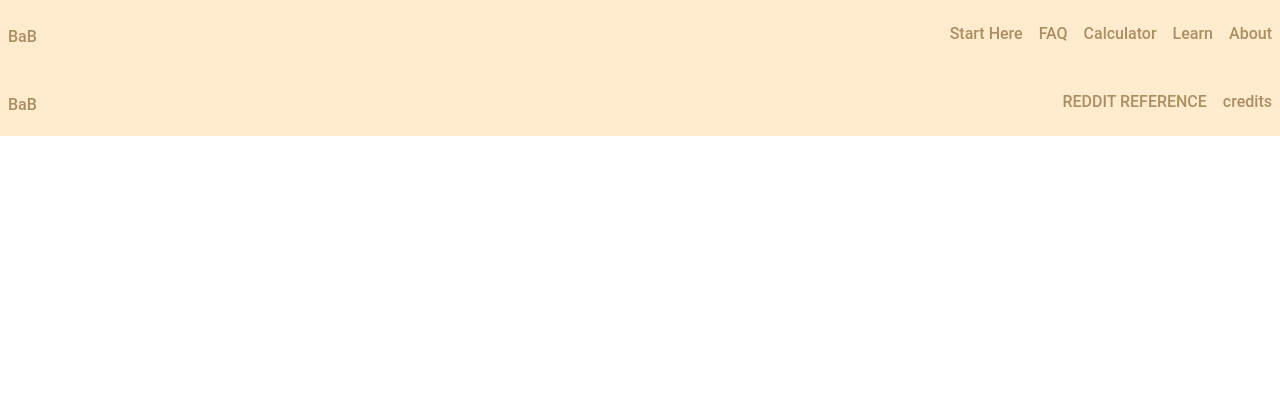
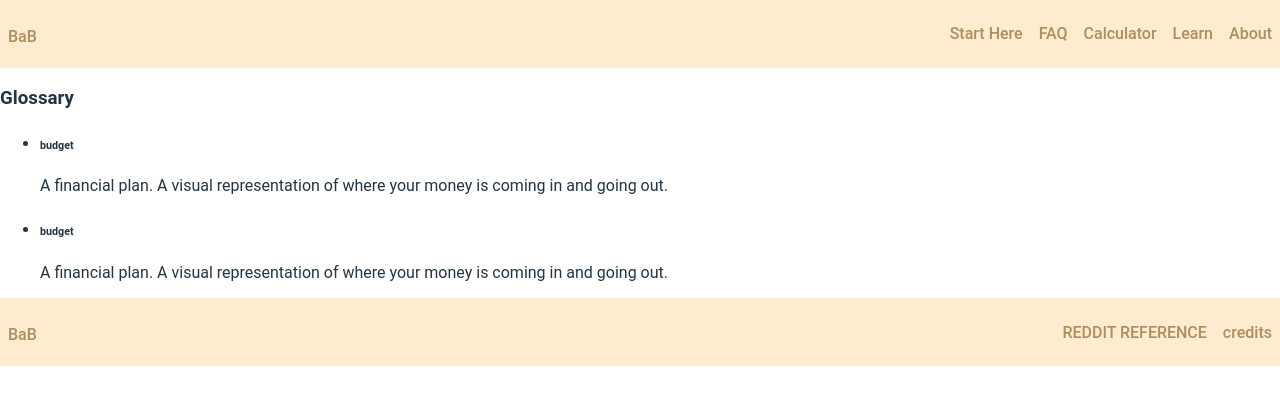
Before and after one commit to doanaminh/build-a-budget, a React (Vite) app in the folder client/: page /glossary in a window 1280 px wide. Shown: the top 404 px of the page. Built offline with nearby package versions, Linux system fonts and the light colour scheme; a web font is replaced by a local one.

Commit message:
created a glossary page

```diff
--- a/client/src/App.tsx
+++ b/client/src/App.tsx
@@ -10,6 +10,7 @@ import Footer from './components/Footer';
 import Home from './pages/Home';
 import Credits from './pages/Credits';
 import BudgetCalculator from './pages/BudgetCalculator';
+import Glossary from './pages/Glossary';
 import Learn from './pages/Learn';
 import LearnBudget from './pages/Learn-Budget';
 import LearnSavingsEF from './pages/Learn-Savings-EF';
@@ -26,6 +27,7 @@ export default function App() {
             <Route path="/" element={<Home />} />
             <Route path="/credits" element={<Credits />} />
             <Route path='/budget-calculator' element={<BudgetCalculator />} />
+            <Route path='/glossary' element={<Glossary />} />
             <Route path='/learn' element={<Learn />} />
             <Route path='/learn-budget' element={<LearnBudget />} />
             <Route path='/learn-savings-ef' element={<LearnSavingsEF />} />
--- /dev/null
+++ b/client/src/pages/Glossary.tsx
@@ -0,0 +1,27 @@
+export default function () {
+    return (
+        <>
+            <section>
+                <article>
+                    <h3>Glossary</h3>
+                </article>
+                <article>
+                    <ul>
+                        <li>
+                            <h6>budget</h6>
+                            <p>
+                                A financial plan. A visual representation of where your money is coming in and going out.
+                            </p>
+                        </li>
+                        <li>
+                            <h6>budget</h6>
+                            <p>
+                                A financial plan. A visual representation of where your money is coming in and going out.
+                            </p>
+                        </li>
+                    </ul>
+                </article>
+            </section>
+        </>
+    )
+}
--- a/client/src/pages/Learn.tsx
+++ b/client/src/pages/Learn.tsx
@@ -42,6 +42,16 @@ export default function () {
                         fontSize=".9rem"
                         height="3rem"
                         width="8rem"
+                        onClick={() => navigate('/glossary')}
+                    >
+                        Glossary
+                    </Button>
+                    <Button
+                        backgroundColor="#535337"
+                        color="beige"
+                        fontSize=".9rem"
+                        height="3rem"
+                        width="8rem"
                         onClick={() => navigate('/learn-budget')}
                     >
                         Start Learning!
```
